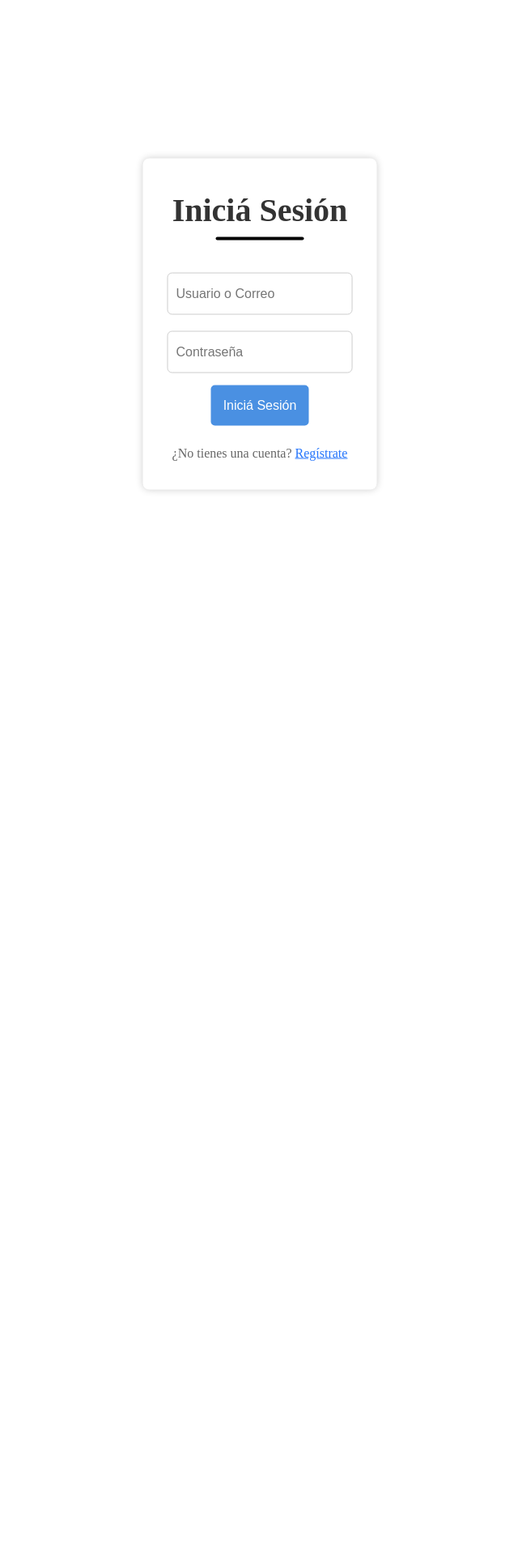
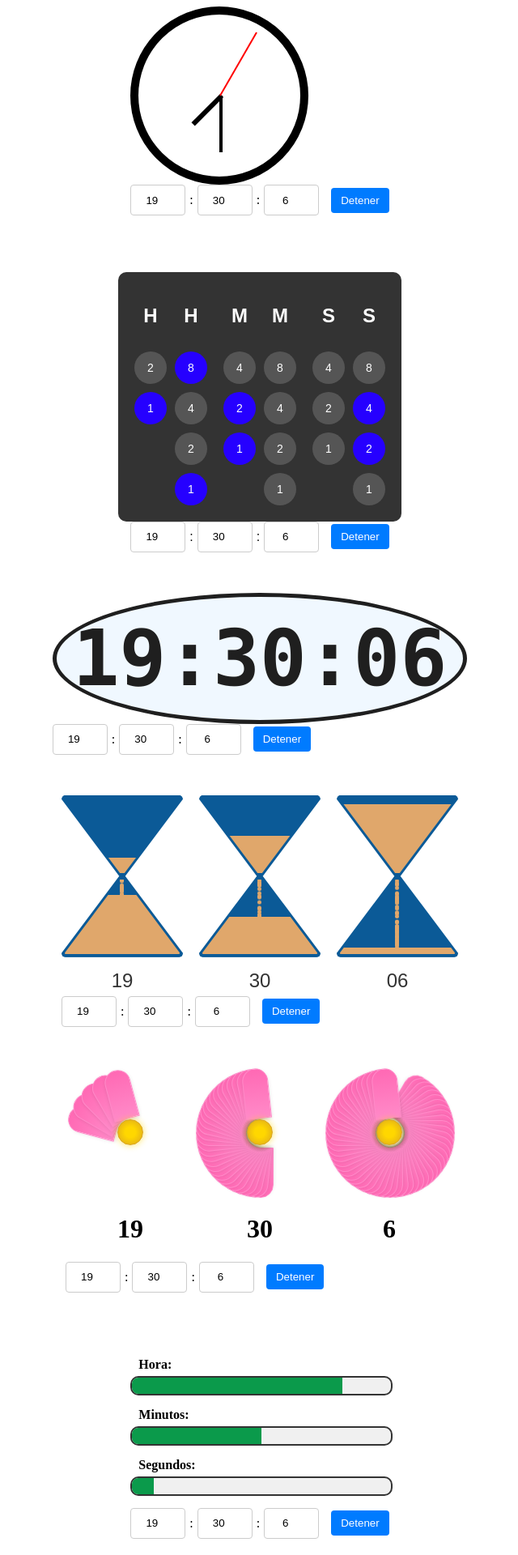
Before and after one commit to NecronX24/clocks-angular, an Angular app: page / in a window 1280 px wide. Shown: the top 1920 px of the page at 81% size, without its empty margins (319-959 px from the left). Before the commit the page ends 800 px from the top, so only its background shows below. Built offline with nearby package versions, Linux system fonts and the light colour scheme.

Commit message:
feat: se añade la vista de home

```diff
--- a/src/app/app.routes.ts
+++ b/src/app/app.routes.ts
@@ -11,10 +11,12 @@ import { BinaryClockComponent } from './binary-clock/binary-clock.component';
 import { DigitalClockComponent } from './digital-clock/digital-clock.component';
 import { SevenSegmentsClockComponent } from './seven-segments-clock/seven-segments-clock.component';
 import { TextClockComponent } from './text-clock/text-clock.component';
+import { HomeComponent } from './home/home.component';
 
 export const routes: Routes =
 [
-    {path: '', component: SessionComponent},
+    {path: '', component: HomeComponent},
+    {path: 'session', component: SessionComponent},
     {path: 'testInput', component: TimeInputComponentTest},
 
     {path: 'testAnalog', component: AnalogClockComponent},
--- /dev/null
+++ b/src/app/home/home.component.css
@@ -0,0 +1,6 @@
+.container{
+    display: flex;
+    align-items: center;
+    flex-direction: column;
+    gap:50px
+}
--- /dev/null
+++ b/src/app/home/home.component.html
@@ -0,0 +1,12 @@
+<div class="container">
+    <app-analog-clock></app-analog-clock>
+    <app-binary-clock/>
+    <app-digital-clock/>
+    <app-digital-hourglass-clock></app-digital-hourglass-clock>
+    <app-flower-clock/>
+    <app-loading-bar-clock/>
+    <app-rainbow-card-clock/>
+    <app-seven-segments-clock/>
+    <app-star-clock/>
+    <app-text-clock/>
+</div>
```
Also changed, not shown: src/app/home/home.component.ts (added, +21 -0 lines).
